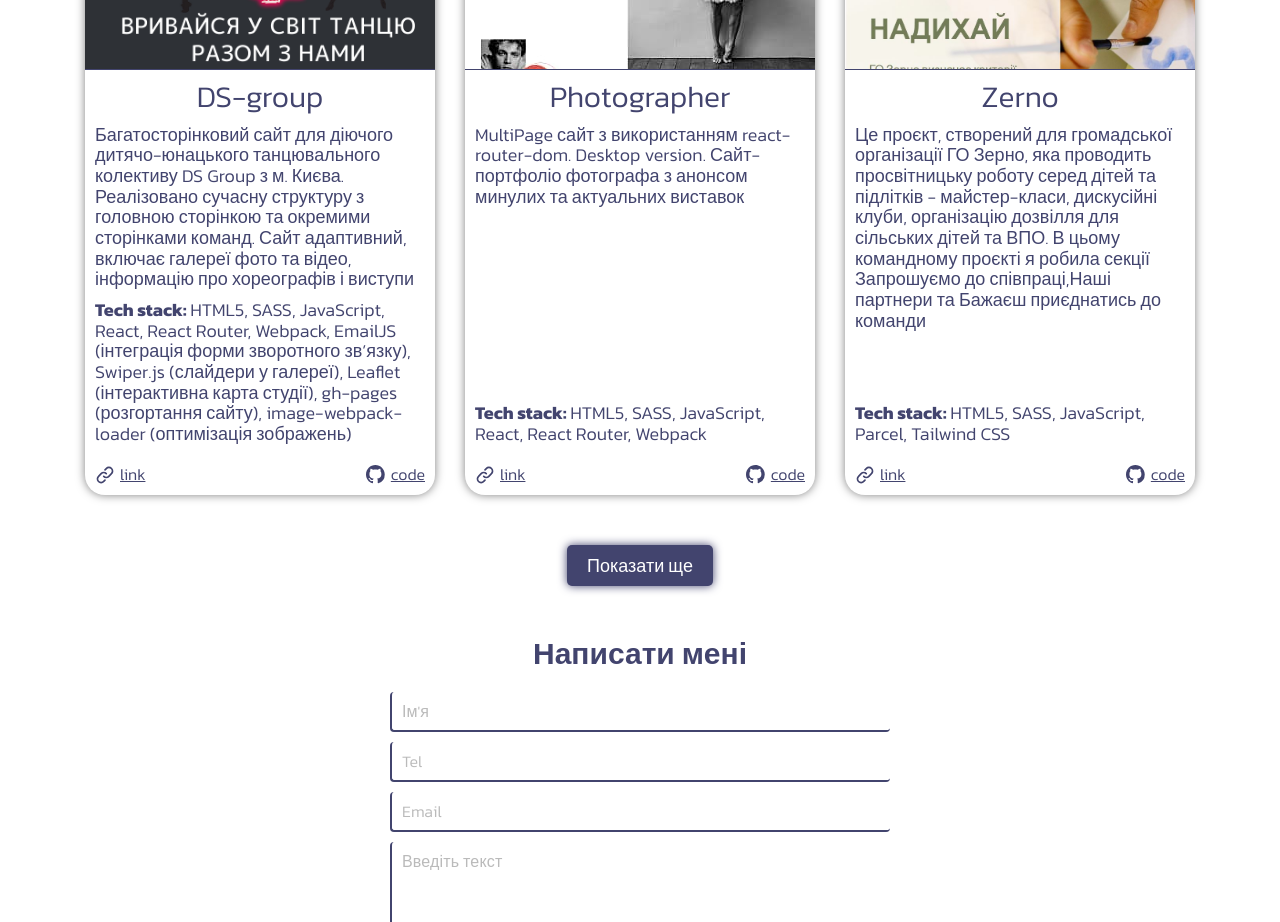
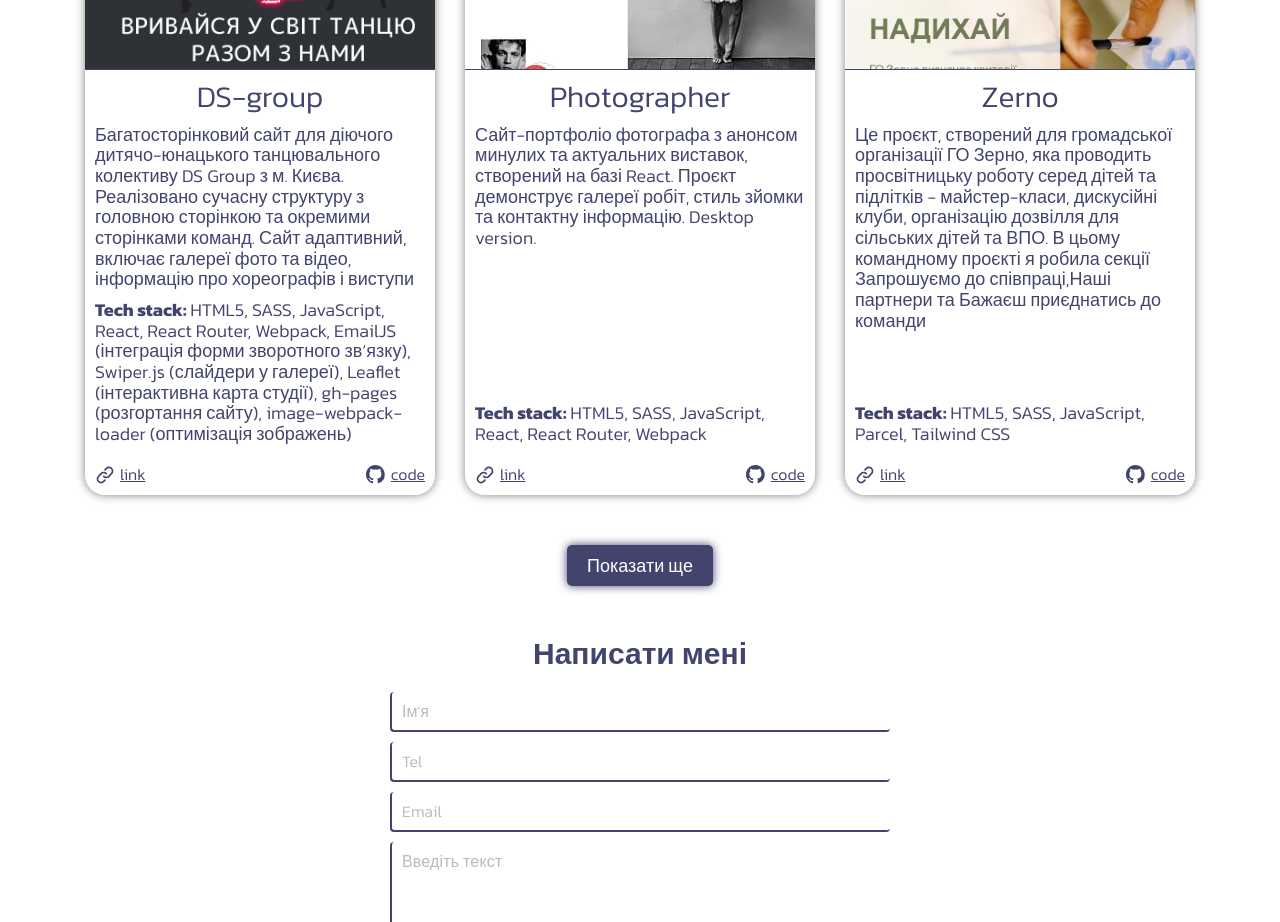
Before and after one commit to IamIrynaPopova/portfolio, a React app: page / in a window 1280 px wide. Shown: the part 1220-2142 px from the top of the page. Built offline with nearby package versions, Linux system fonts and the light colour scheme.

Commit message:
added description to project

```diff
--- a/src/data/projects.json
+++ b/src/data/projects.json
@@ -10,7 +10,7 @@
   {
     "photo": "./assets/photographer.jpg",
     "name": "Photographer",
-    "text": "MultiPage сайт з використанням react-router-dom. Desktop version. Сайт-портфоліо фотографа з анонсом минулих та актуальних виставок",
+    "text": "Сайт-портфоліо фотографа з анонсом минулих та актуальних виставок, створений на базі React. Проєкт демонструє галереї робіт, стиль зйомки та контактну інформацію. Desktop version.",
     "stack": "HTML5, SASS, JavaScript, React, React Router, Webpack",
     "link": "https://iamirynapopova.github.io/photographer/",
     "code": "https://github.com/IamIrynaPopova/photographer"
--- a/src/index.js
+++ b/src/index.js
@@ -10,6 +10,7 @@ import foodSTA from "./assets/foodSTA.jpg";
 import SoYummy from "./assets/SoYummy.jpg";
 import zerno from "./assets/zerno.jpg";
 import photographer from "./assets/photographer.jpg";
+import dsgroup from "./assets/dsgroup.png";
 import faviconWebp from "./assets/favicon.webp";
 import faviconPng from "./assets/favicon.png";
 import faviconIco from "./assets/favicon.ico";
```
